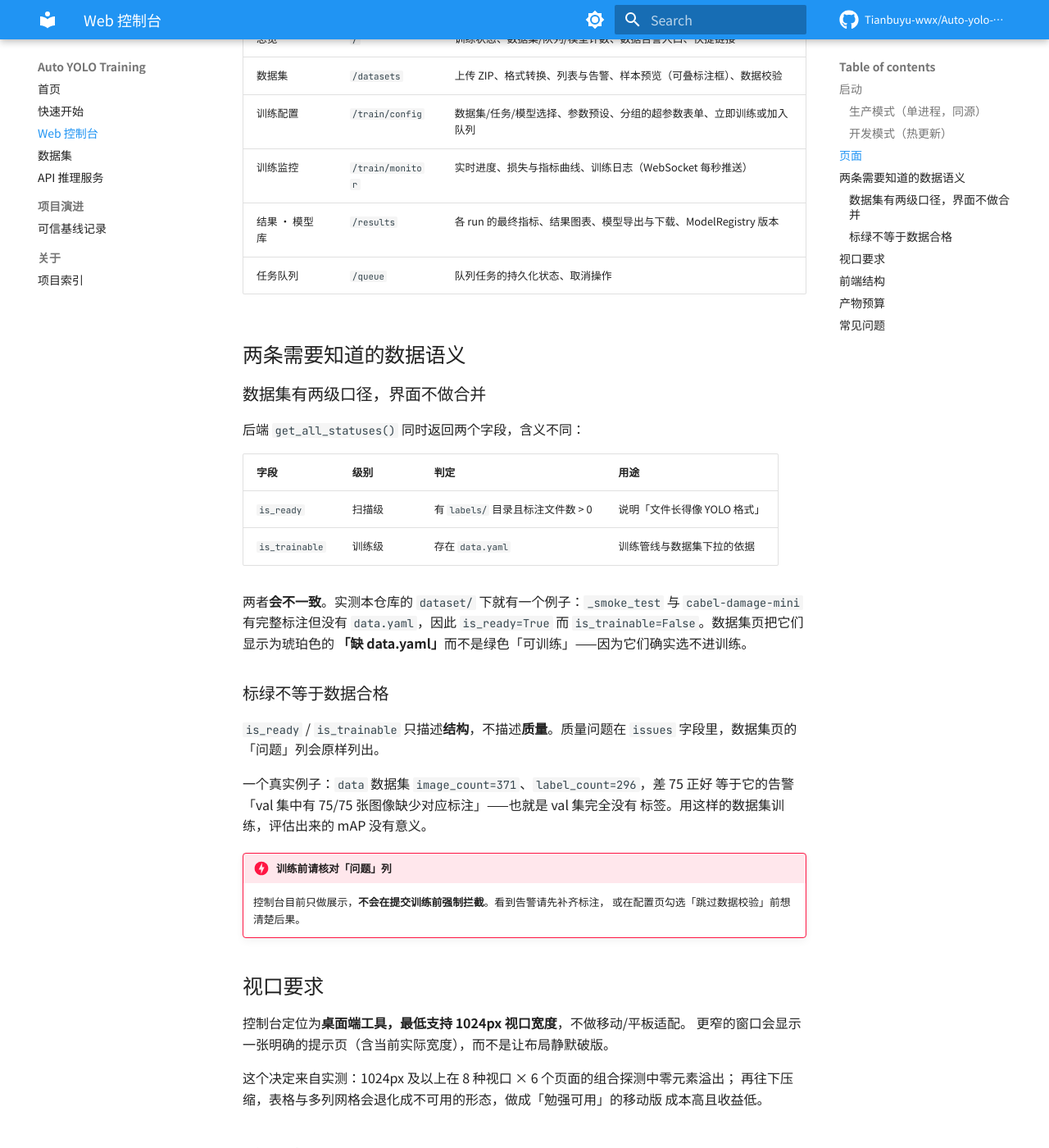
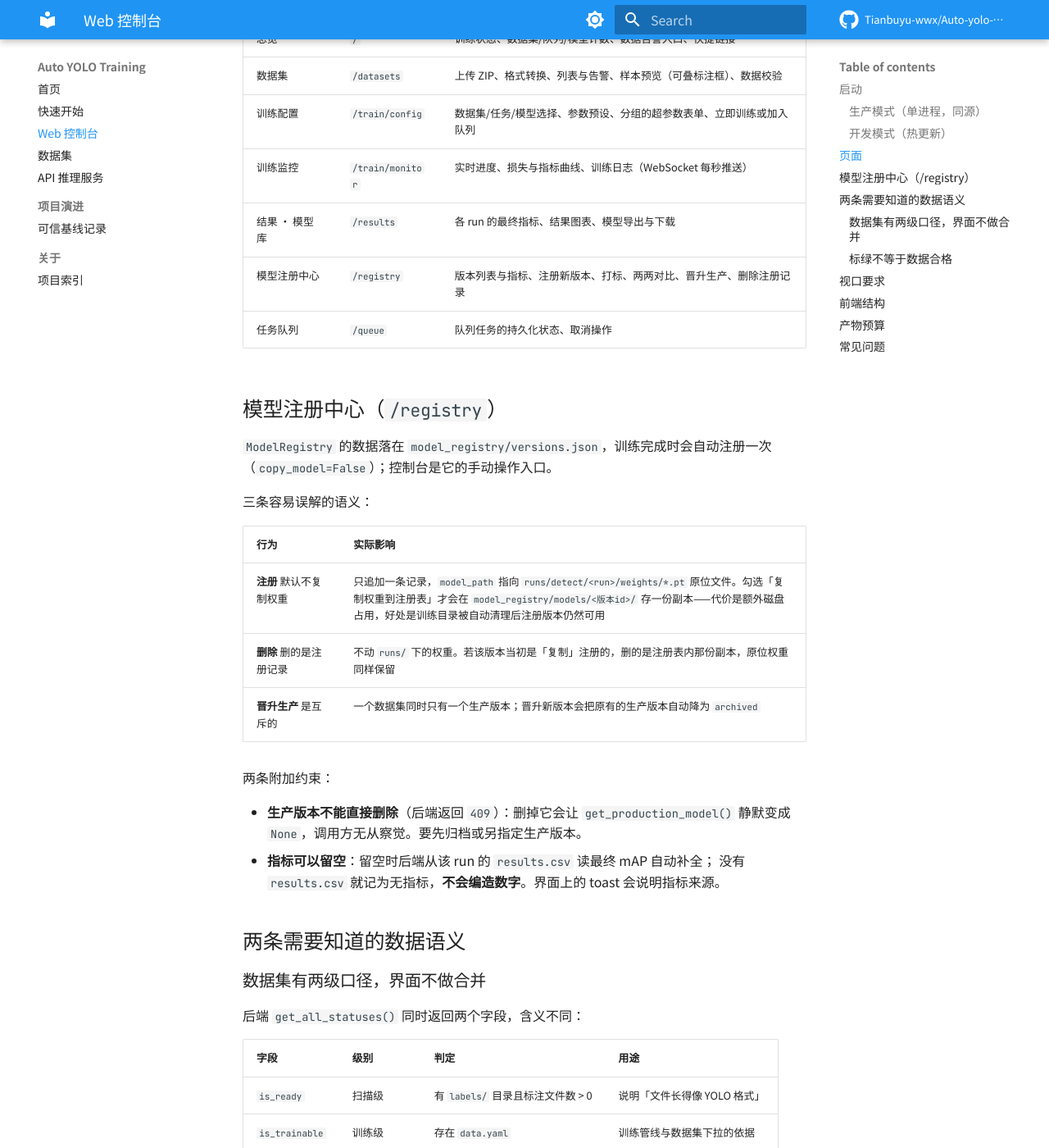
Before and after one commit to Tianbuyu-wwx/Auto-yolo-training, an MkDocs documentation site: the page built from docs/console.md, in a window 1280 px wide and 1400 px high, scrolled down 1079 px. Shown: the whole window at 82% size. Built offline with MkDocs 1.6.1 and Material for MkDocs 9.7.7, drawn with Linux system fonts in a browser that asks for light colours; comment, search, counter and statistics services are not loaded.

Commit message:
docs: document the registry console and refresh the roadmap
- docs/console.md 补「模型注册中心」页，以及三条容易误解的语义（注册默认不复制权重 /
  删除只删注册记录 / 晋升是互斥的），外加「生产版本不可删」「指标可留空」两条约束。
- 两份 README 同步（根 README 与 docs/README 是镜像）：控制台 6 页 → 7 页、
  注册表能力描述、pytest 275 → 300。
- 路线图 F 里的「断点恢复 + 模型注册中心 Web UI」已交付，拆到新增的 G 行，
  F 只留 Redis/Celery 队列。

```diff
--- a/docs/console.md
+++ b/docs/console.md
@@ -44,8 +44,29 @@ make web                     # 另一个终端跑后端 API
 | 数据集 | `/datasets` | 上传 ZIP、格式转换、列表与告警、样本预览（可叠标注框）、数据校验 |
 | 训练配置 | `/train/config` | 数据集/任务/模型选择、参数预设、分组的超参数表单、立即训练或加入队列 |
 | 训练监控 | `/train/monitor` | 实时进度、损失与指标曲线、训练日志（WebSocket 每秒推送） |
-| 结果 · 模型库 | `/results` | 各 run 的最终指标、结果图表、模型导出与下载、ModelRegistry 版本 |
+| 结果 · 模型库 | `/results` | 各 run 的最终指标、结果图表、模型导出与下载 |
+| 模型注册中心 | `/registry` | 版本列表与指标、注册新版本、打标、两两对比、晋升生产、删除注册记录 |
 | 任务队列 | `/queue` | 队列任务的持久化状态、取消操作 |
+
+## 模型注册中心（`/registry`）
+
+`ModelRegistry` 的数据落在 `model_registry/versions.json`，训练完成时会自动注册一次
+（`copy_model=False`）；控制台是它的手动操作入口。
+
+三条容易误解的语义：
+
+| 行为 | 实际影响 |
+|---|---|
+| **注册** 默认不复制权重 | 只追加一条记录，`model_path` 指向 `runs/detect/<run>/weights/*.pt` 原位文件。勾选「复制权重到注册表」才会在 `model_registry/models/<版本id>/` 存一份副本——代价是额外磁盘占用，好处是训练目录被自动清理后注册版本仍然可用 |
+| **删除** 删的是注册记录 | 不动 `runs/` 下的权重。若该版本当初是「复制」注册的，删的是注册表内那份副本，原位权重同样保留 |
+| **晋升生产** 是互斥的 | 一个数据集同时只有一个生产版本；晋升新版本会把原有的生产版本自动降为 `archived` |
+
+两条附加约束：
+
+- **生产版本不能直接删除**（后端返回 `409`）：删掉它会让 `get_production_model()`
+  静默变成 `None`，调用方无从察觉。要先归档或另指定生产版本。
+- **指标可以留空**：留空时后端从该 run 的 `results.csv` 读最终 mAP 自动补全；
+  没有 `results.csv` 就记为无指标，**不会编造数字**。界面上的 toast 会说明指标来源。
 
 ## 两条需要知道的数据语义
 
```
Also changed, not shown: README.md (+5 -4 lines), docs/README.md (+5 -4 lines).
